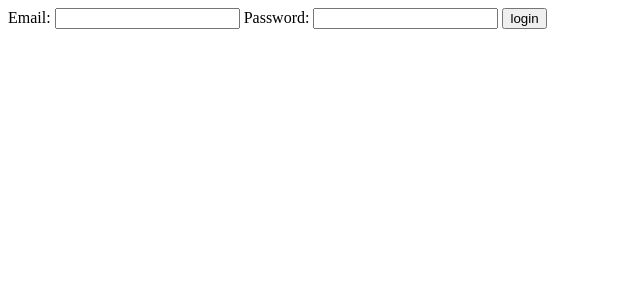
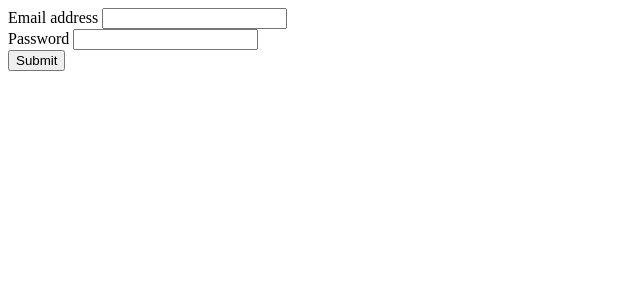
Before and after one commit to Congregation-Manager/Congregation-Manager, a Symfony app: template templates/admin/login/index.html.twig in a window 1280 px wide. Shown: the top 300 px of the page, without its empty margins (0-640 px from the left). Run offline with Twig, Linux system fonts and the light colour scheme; the template is opened without the code that fills it, so the values that code supplies are empty; some libraries are stand-ins or nearby versions.

Commit message:
Add Bootstrap default template (#10)

```diff
--- a/assets/app.js
+++ b/assets/app.js
@@ -10,3 +10,6 @@ import './styles/app.css';
 
 // start the Stimulus application
 import './bootstrap';
+
+import 'bootstrap';
+import 'bootstrap/dist/css/bootstrap.min.css';
--- a/package.json
+++ b/package.json
@@ -14,5 +14,9 @@
         "dev": "encore dev",
         "watch": "encore dev --watch",
         "build": "encore production --progress"
+    },
+    "dependencies": {
+        "@popperjs/core": "^2.11.2",
+        "bootstrap": "^5.1.3"
     }
 }
--- a/templates/admin/dashboard/index.html.twig
+++ b/templates/admin/dashboard/index.html.twig
@@ -3,5 +3,9 @@
 {% block title %}Dashboard{% endblock %}
 
 {% block body %}
-
+    <div class="row">
+        <div class="col-12 col-md-8 col-lg-6 m-auto">
+            <h1>Dashboard</h1>
+        </div>
+    </div>
 {% endblock %}
--- a/templates/admin/login/index.html.twig
+++ b/templates/admin/login/index.html.twig
@@ -3,19 +3,28 @@
 {% block title %}Login{% endblock %}
 
 {% block body %}
-    {% if error %}
-        <div>{{ error.messageKey|trans(error.messageData, 'security') }}</div>
-    {% endif %}
+    <div class="row">
+        <div class="col-12 col-md-8 col-lg-6 m-auto">
+            {% if error %}
+                <div class="alert alert-danger" role="alert">
+                    {{ error.messageKey|trans(error.messageData, 'security') }}
+                </div>
+            {% endif %}
 
-    <form action="{{ url('admin_login_check') }}" method="post">
-        <label for="username">Email:</label>
-        <input type="text" id="username" name="_username" value="{{ last_username }}"/>
+            <form action="{{ path('admin_login_check') }}" method="post">
+                <div class="mb-3">
+                    <label for="username" class="form-label">Email address</label>
+                    <input type="email" class="form-control" id="username" name="_username" value="{{ last_username }}"/>
+                </div>
+                <div class="mb-3">
+                    <label for="password" class="form-label">Password</label>
+                    <input type="password" class="form-control" id="password" name="_password" />
+                </div>
+                <input type="hidden" name="_csrf_token" value="{{ csrf_token('authenticate') }}">
 
-        <label for="password">Password:</label>
-        <input type="password" id="password" name="_password"/>
+                <button type="submit" class="btn btn-primary">Submit</button>
+            </form>
+        </div>
+    </div>
 
-        <input type="hidden" name="_csrf_token" value="{{ csrf_token('authenticate') }}">
-
-        <button type="submit">login</button>
-    </form>
 {% endblock %}
--- a/templates/app/dashboard/index.html.twig
+++ b/templates/app/dashboard/index.html.twig
@@ -3,5 +3,9 @@
 {% block title %}Dashboard{% endblock %}
 
 {% block body %}
-
+    <div class="row">
+        <div class="col-12 col-md-8 col-lg-6 m-auto">
+            <h1>Dashboard</h1>
+        </div>
+    </div>
 {% endblock %}
--- a/templates/app/homepage/index.html.twig
+++ b/templates/app/homepage/index.html.twig
@@ -3,5 +3,9 @@
 {% block title %}Homepage{% endblock %}
 
 {% block body %}
-
+    <div class="row">
+        <div class="col-12 col-md-8 col-lg-6 m-auto">
+            <h1>Homepage</h1>
+        </div>
+    </div>
 {% endblock %}
--- a/templates/base.html.twig
+++ b/templates/base.html.twig
@@ -1,17 +1,22 @@
-<!DOCTYPE html>
-<html>
+<!doctype html>
+<html lang="en">
 <head>
-        <meta charset="UTF-8">
-        <title>{% block title %}Welcome!{% endblock %}</title>
+    <meta charset="utf-8">
+    <meta name="viewport" content="width=device-width, initial-scale=1">
+
     {% block stylesheets %}
         {{ encore_entry_link_tags('app') }}
     {% endblock %}
 
+    <title>{% block title %}Welcome!{% endblock %}</title>
+</head>
+<body>
+    <div class="container">
+        {% block body %}{% endblock %}
+    </div>
+
 {% block javascripts %}
     {{ encore_entry_script_tags('app') }}
 {% endblock %}
-    </head>
-    <body>
-        {% block body %}{% endblock %}
 </body>
 </html>
```
Also changed, not shown: templates/app/login/index.html.twig (+21 -12 lines), 1 other file. Lines whose indentation alone changed are shown as unchanged.
